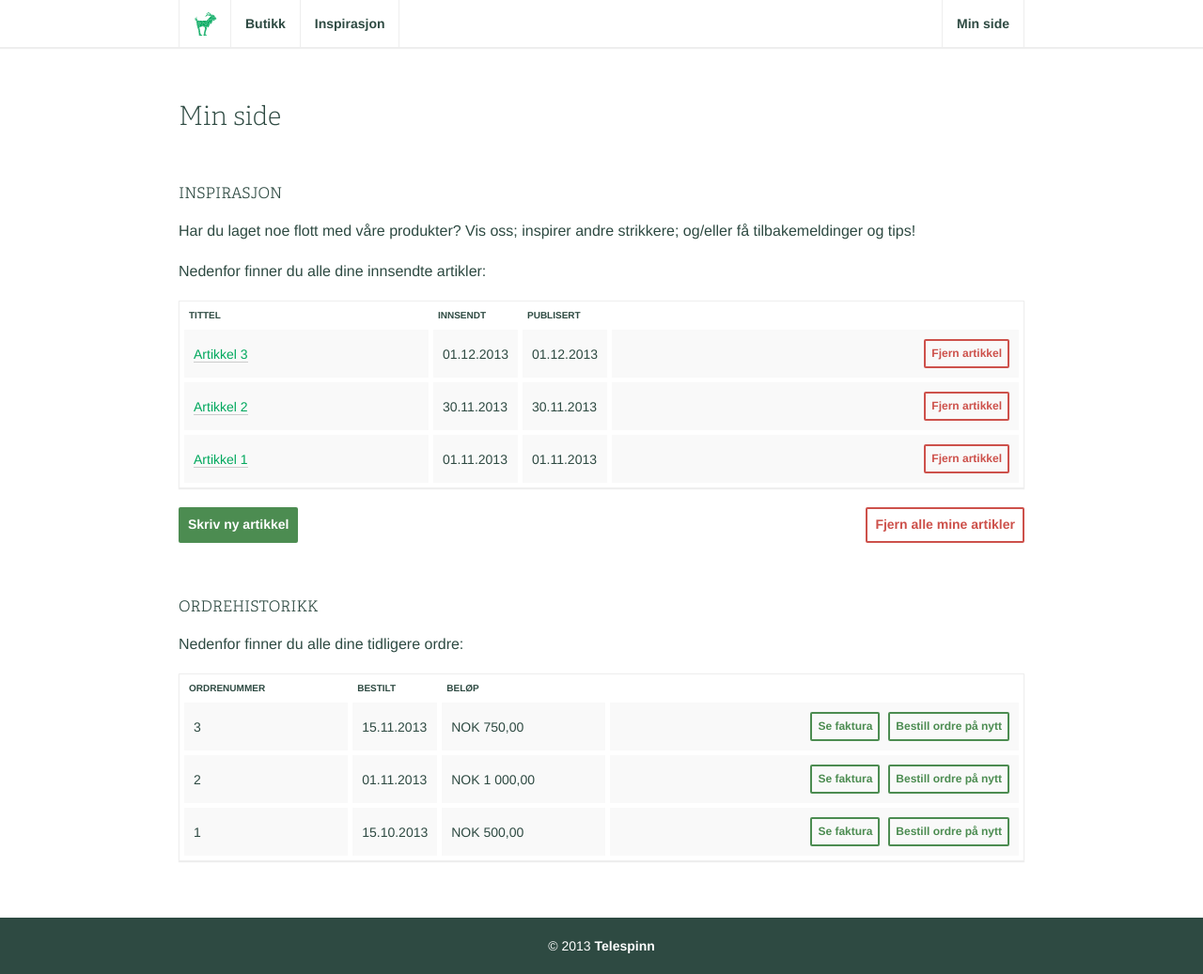
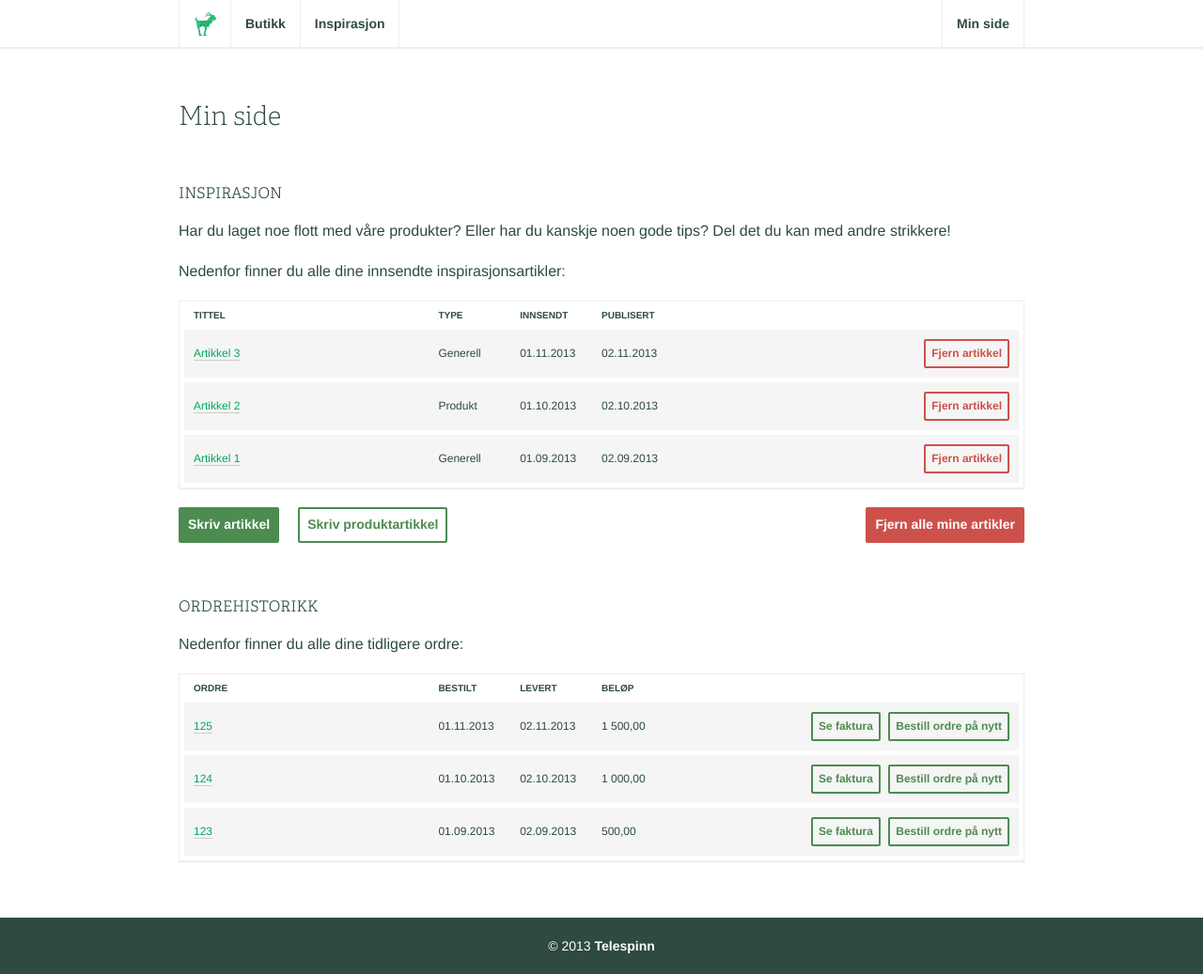
Before and after one commit to jwulf/telespinn, a PHP site: template templates/profile/index.php in a window 1280 px wide. Shown: the whole page at 94% size. Run offline with PHP 8.4, Linux system fonts and the light colour scheme; the template is opened without the code that fills it, so the values that code supplies are empty.

Commit message:
Refactor table styles

```diff
--- a/assets/stylesheets/less/table.less
+++ b/assets/stylesheets/less/table.less
@@ -1,28 +1,41 @@
 .table {
   .box-shadow(0 1px 1px #eee);
   background-color: #fff;
-  border-collapse: separate;
-  border-spacing: 5px;
   border: 1px solid #eee;
+  font-size: (@fontSize - 4);
   margin-top: @gridGutterWidth;
+  padding: 5px;
   width: 100%;
-  .table-cell() {
-    background-color: #f9f9f9;
-    font-size: (@fontSize - 2);
-    padding: 10px;
+  .table-row() {
+    .clearfix();
+    background-color: #f5f5f5;
+    line-height: 51px;
+    margin-bottom: 5px;
+    padding: 0 10px;
+    width: 100%;
+    &:last-child {
+      margin-bottom: 0;
+    }
+  }
+  .table-row {
+    .table-row();
+  }
+  .table-cell {
+    float: left;
+    width: 10%;
   }
   .table-header {
-    .table-cell();
+    .table-row();
     background: none;
-    font-size: (@fontSize - 6);
-    padding: 5px;
-    text-align: left;
-    text-transform: uppercase;
+    font-weight: 600;
+    line-height: 1;
+    padding: 5px 10px;
+    .table-cell {
+      font-size: (@fontSize - 6);
+      text-transform: uppercase;
+    }
   }
-  .table-cell {
-    .table-cell();
-  }
-  .table-cell-options {
+  .table-options {
     text-align: right;
     .button-light,
     .button-dark {
@@ -39,4 +52,34 @@
       padding: 8px;
     }
   }
+  .table-cell-span-1 {
+    width: 10%;
+  }
+  .table-cell-span-2 {
+    width: 20%;
+  }
+  .table-cell-span-3 {
+    width: 30%;
+  }
+  .table-cell-span-4 {
+    width: 40%;
+  }
+  .table-cell-span-5 {
+    width: 50%;
+  }
+  .table-cell-span-6 {
+    width: 60%;
+  }
+  .table-cell-span-7 {
+    width: 70%;
+  }
+  .table-cell-span-8 {
+    width: 80%;
+  }
+  .table-cell-span-9 {
+    width: 90%;
+  }
+  .table-cell-span-10 {
+    width: 100%;
+  }
 }
--- a/templates/profile/index.php
+++ b/templates/profile/index.php
@@ -8,76 +8,93 @@
             <div class="grid-column grid-span-12">
               <h2>Inspirasjon</h2>
               <p>
-                Har du laget noe flott med våre produkter? Vis oss; inspirer andre strikkere; og/eller få tilbakemeldinger og tips!
+                Har du laget noe flott med våre produkter? Eller har du kanskje noen gode tips? Del det du kan med andre strikkere!
               </p>
               <p>
-                Nedenfor finner du alle dine innsendte artikler:
+                Nedenfor finner du alle dine innsendte inspirasjonsartikler:
               </p>
-              <table class="table">
-                <tr class="table-row">
-                  <th class="table-header" width="30%">
+              <div class="table">
+                <div class="table-wrapper">
+                  <div class="table-header">
+                    <div class="table-cell table-cell-span-3">
                       Tittel
-                  </th>
-                  <th class="table-header" width="10%">
+                    </div>
+                    <div class="table-cell table-cell-span-1">
+                      Type
+                    </div>
+                    <div class="table-cell table-cell-span-1">
                       Innsendt
-                  </th>
-                  <th class="table-header" width="10%">
+                    </div>
+                    <div class="table-cell table-cell-span-1">
                       Publisert
-                  </th>
-                  <th class="table-header" width="50%"></th>
-                </tr>
-                <tr class="table-row">
-                  <td class="table-cell">
+                    </div>
+                    <div class="table-cell table-cell-span-4"></div>
+                  </div>
+                  <div class="table-body">
+                    <div class="table-row">
+                      <div class="table-cell table-cell-span-3">
                         <a href="/">Artikkel 3</a>
-                  </td>
-                  <td class="table-cell">
-                    01.12.2013
-                  </td>
-                  <td class="table-cell">
-                    01.12.2013
-                  </td>
-                  <td class="table-cell table-cell-options">
+                      </div>
+                      <div class="table-cell table-cell-span-1">
+                        Generell
+                      </div>
+                      <div class="table-cell table-cell-span-1">
+                        01.11.2013
+                      </div>
+                      <div class="table-cell table-cell-span-1">
+                        02.11.2013
+                      </div>
+                      <div class="table-cell table-cell-span-4 table-options">
                         <a class="button-light button-red">Fjern artikkel</a>
-                  </td>
-                </tr>
-                <tr class="table-row">
-                  <td class="table-cell">
+                      </div>
+                    </div>
+                    <div class="table-row">
+                      <div class="table-cell table-cell-span-3">
                         <a href="/">Artikkel 2</a>
-                  </td>
-                  <td class="table-cell">
-                    30.11.2013
-                  </td>
-                  <td class="table-cell">
-                    30.11.2013
-                  </td>
-                  <td class="table-cell table-cell-options">
+                      </div>
+                      <div class="table-cell table-cell-span-1">
+                        Produkt
+                      </div>
+                      <div class="table-cell table-cell-span-1">
+                        01.10.2013
+                      </div>
+                      <div class="table-cell table-cell-span-1">
+                        02.10.2013
+                      </div>
+                      <div class="table-cell table-cell-span-4 table-options">
                         <a class="button-light button-red">Fjern artikkel</a>
-                  </td>
-                </tr>
-                <tr class="table-row">
-                  <td class="table-cell">
+                      </div>
+                    </div>
+                    <div class="table-row">
+                      <div class="table-cell table-cell-span-3">
                         <a href="/">Artikkel 1</a>
-                  </td>
-                  <td class="table-cell">
-                    01.11.2013
-                  </td>
-                  <td class="table-cell">
-                    01.11.2013
-                  </td>
-                  <td class="table-cell table-cell-options">
+                      </div>
+                      <div class="table-cell table-cell-span-1">
+                        Generell
+                      </div>
+                      <div class="table-cell table-cell-span-1">
+                        01.09.2013
+                      </div>
+                      <div class="table-cell table-cell-span-1">
+                        02.09.2013
+                      </div>
+                      <div class="table-cell table-cell-span-4 table-options">
                         <a class="button-light button-red">Fjern artikkel</a>
-                  </td>
-                </tr>
-              </table>
+                      </div>
+                    </div>
+                  </div>
+                </div>
+              </div>
             </div>
           </div>
           <div class="grid-row">
             <div class="grid-column grid-span-6">
-              <a class="button-dark button-green">Skriv ny artikkel</a>
+              <a class="button-dark button-green">Skriv artikkel</a>
+              <a class="button-light button-green">Skriv produktartikkel</a>
             </div>
             <div class="grid-align-right grid-column grid-span-6">
               <div class="float-right">
-                <a class="button-light button-red">Fjern alle mine artikler</a>
+                <a class="button-dark button-red">Fjern alle mine artikler</a>
               </div>
             </div>
           </div>
@@ -89,67 +106,83 @@
           <p>
             Nedenfor finner du alle dine tidligere ordre:
           </p>
-          <table class="table">
-            <tr class="table-row">
-              <th class="table-header" width="20%">
-                Ordrenummer
-              </th>
-              <th class="table-header" width="10%">
+          <div class="table">
+            <div class="table-wrapper">
+              <div class="table-header">
+                <div class="table-cell table-cell-span-3">
+                  Ordre
+                </div>
+                <div class="table-cell table-cell-span-1">
                   Bestilt
-              </th>
-              <th class="table-header" width="20%">
+                </div>
+                <div class="table-cell table-cell-span-1">
+                  Levert
+                </div>
+                <div class="table-cell table-cell-span-1">
                   Beløp
-              </th>
-              <th class="table-header" width="50%"></th>
-            </tr>
-            <tr class="table-row">
-              <td class="table-cell">
-                3
-              </td>
-              <td class="table-cell">
-                15.11.2013
-              </td>
-              <td class="table-cell">
-                NOK 750,00
-              </td>
-              <td class="table-cell table-cell-options">
+                </div>
+                <div class="table-cell table-cell-span-4"></div>
+              </div>
+              <div class="table-body">
+                <div class="table-row">
+                  <div class="table-cell table-cell-span-3">
+                    <a href="/">125</a>
+                  </div>
+                  <div class="table-cell table-cell-span-1">
+                    01.11.2013
+                  </div>
+                  <div class="table-cell table-cell-span-1">
+                    02.11.2013
+                  </div>
+                  <div class="table-cell table-cell-span-1">
+                    1 500,00
+                  </div>
+                  <div class="table-cell table-cell-span-4 table-options">
                     <a class="button-light button-green">Se faktura</a>
                     <a class="button-light button-green">Bestill ordre på nytt</a>
-              </td>
-            </tr>
-            <tr class="table-row">
-              <td class="table-cell">
-                2
-              </td>
-              <td class="table-cell">
-                01.11.2013
-              </td>
-              <td class="table-cell">
-                NOK 1 000,00
-              </td>
-              <td class="table-cell table-cell-options">
+                  </div>
+                </div>
+                <div class="table-row">
+                  <div class="table-cell table-cell-span-3">
+                    <a href="/">124</a>
+                  </div>
+                  <div class="table-cell table-cell-span-1">
+                    01.10.2013
+                  </div>
+                  <div class="table-cell table-cell-span-1">
+                    02.10.2013
+                  </div>
+                  <div class="table-cell table-cell-span-1">
+                    1 000,00
+                  </div>
+                  <div class="table-cell table-cell-span-4 table-options">
                     <a class="button-light button-green">Se faktura</a>
                     <a class="button-light button-green">Bestill ordre på nytt</a>
-              </td>
-            </tr>
-            <tr class="table-row">
-              <td class="table-cell">
-                1
-              </td>
-              <td class="table-cell">
-                15.10.2013
-              </td>
-              <td class="table-cell">
-                NOK 500,00
-              </td>
-              <td class="table-cell table-cell-options">
+                  </div>
+                </div>
+                <div class="table-row">
+                  <div class="table-cell table-cell-span-3">
+                    <a href="/">123</a>
+                  </div>
+                  <div class="table-cell table-cell-span-1">
+                    01.09.2013
+                  </div>
+                  <div class="table-cell table-cell-span-1">
+                    02.09.2013
+                  </div>
+                  <div class="table-cell table-cell-span-1">
+                    500,00
+                  </div>
+                  <div class="table-cell table-cell-span-4 table-options">
                     <a class="button-light button-green">Se faktura</a>
                     <a class="button-light button-green">Bestill ordre på nytt</a>
-              </td>
-            </tr>
-          </table>
                   </div>
                 </div>
               </div>
             </div>
           </div>
+        </div>
+      </div>
+    </div>
+  </div>
+</div>
```
Also changed, not shown: assets/stylesheets/css/style.css. Lines whose indentation alone changed are shown as unchanged.
